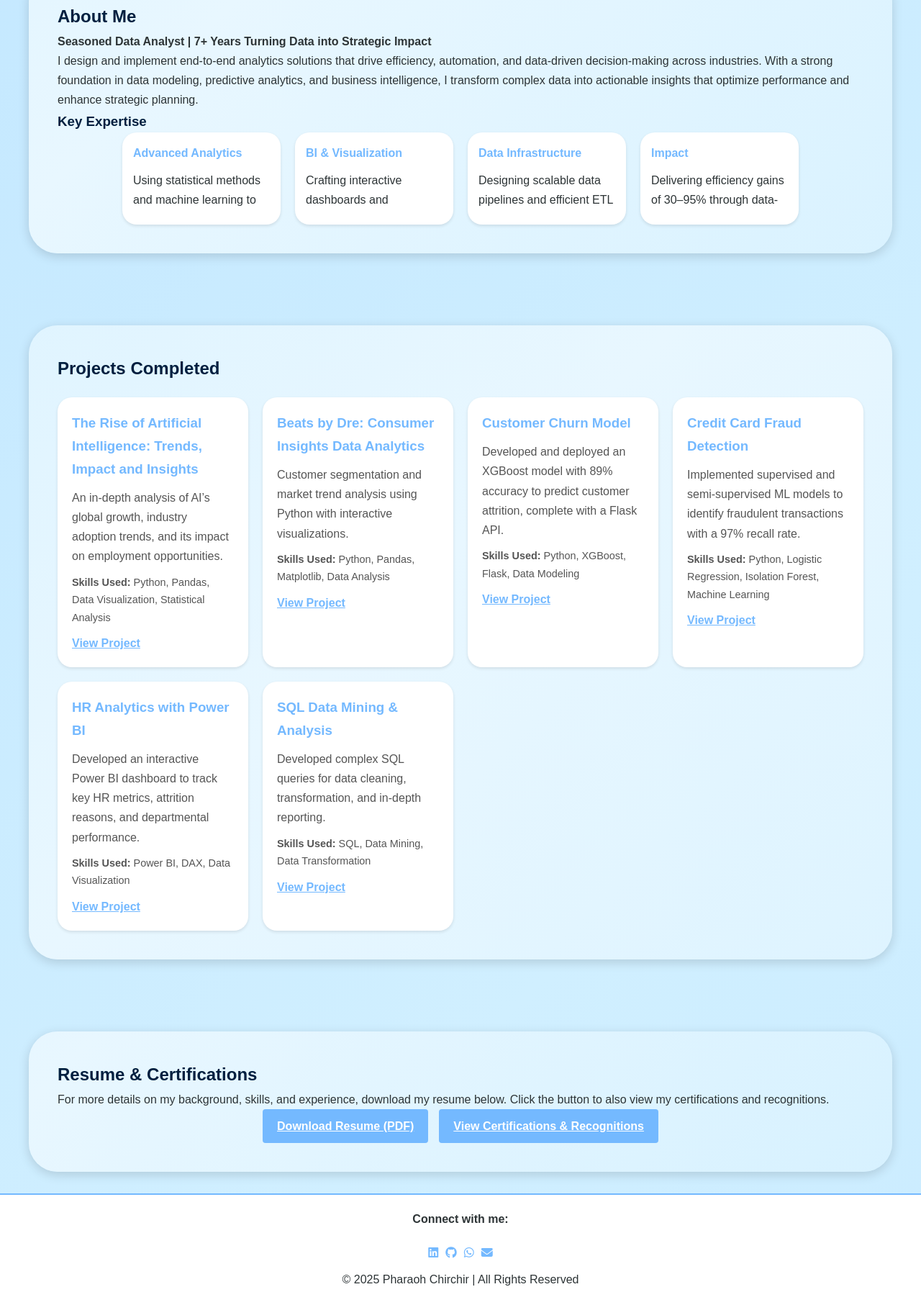
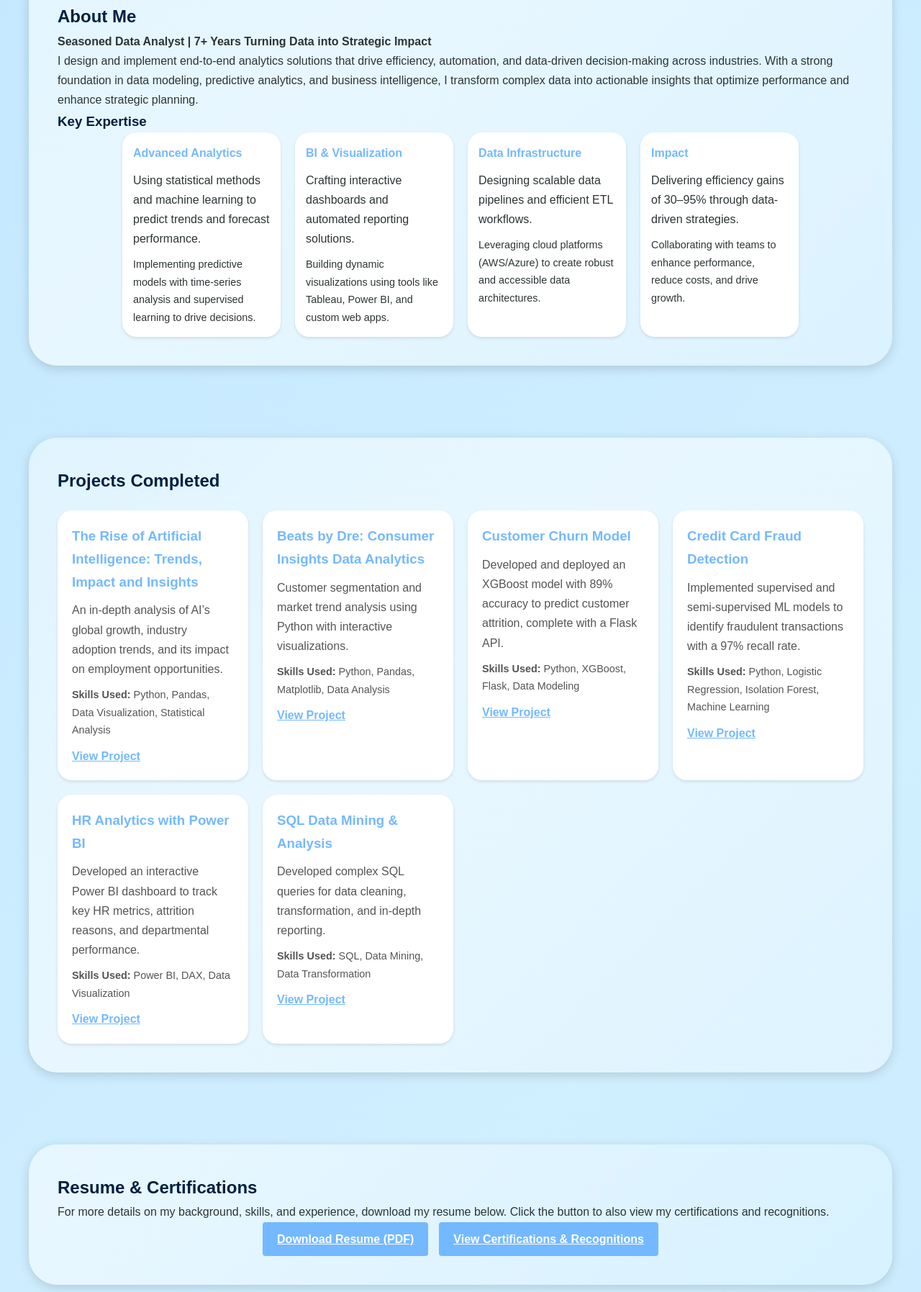
Before and after one commit to Chirchirp/Pharaoh_portfolio, a plain HTML site: page index.html in a window 1280 px wide. Shown: the part 517-2312 px from the top of the page at 72% size. Drawn offline with nearby package versions, Linux system fonts and the light colour scheme; a small style sheet from the web is missing; a web font is replaced by a local one.

Commit message:
Update styles.css

```diff
--- a/styles.css
+++ b/styles.css
@@ -220,21 +220,15 @@ h1, h2, h3, h4, h5, h6 {
   margin-bottom: 10px;
   color: var(--primary-color);
 }
+/* Display entire content without auto-hide */
 .short-description {
-  max-height: 60px;
-  overflow: hidden;
-  transition: max-height 0.3s ease;
-}
-.expertise-item:hover .short-description {
-  max-height: 120px;
+  max-height: none;
+  overflow: visible;
 }
 .long-description {
-  display: none;
-  font-size: 0.9rem;
-}
-.expertise-item:hover .long-description {
   display: block;
   padding-top: 10px;
+  font-size: 0.9rem;
 }
 
 /* -------------------------
@@ -324,20 +318,16 @@ h1, h2, h3, h4, h5, h6 {
 }
 .social-links {
   display: flex;
-  justify-content: center;
-  gap: 10px;
-  margin-top: 10px;
+  gap: 15px;
 }
-
 .social-link {
   color: var(--primary-color);
-  text-decoration: none;
-  font-weight: 500;
-  transition: color 0.3s ease;
+  font-size: 1.5rem;
+  transition: transform 0.3s ease, color 0.3s ease;
 }
-
 .social-link:hover {
-   color: #2d3436;*/
+  transform: scale(1.1);
+  color: #2d3436;
 }
 .footer-links {
   margin-top: 10px;
```
